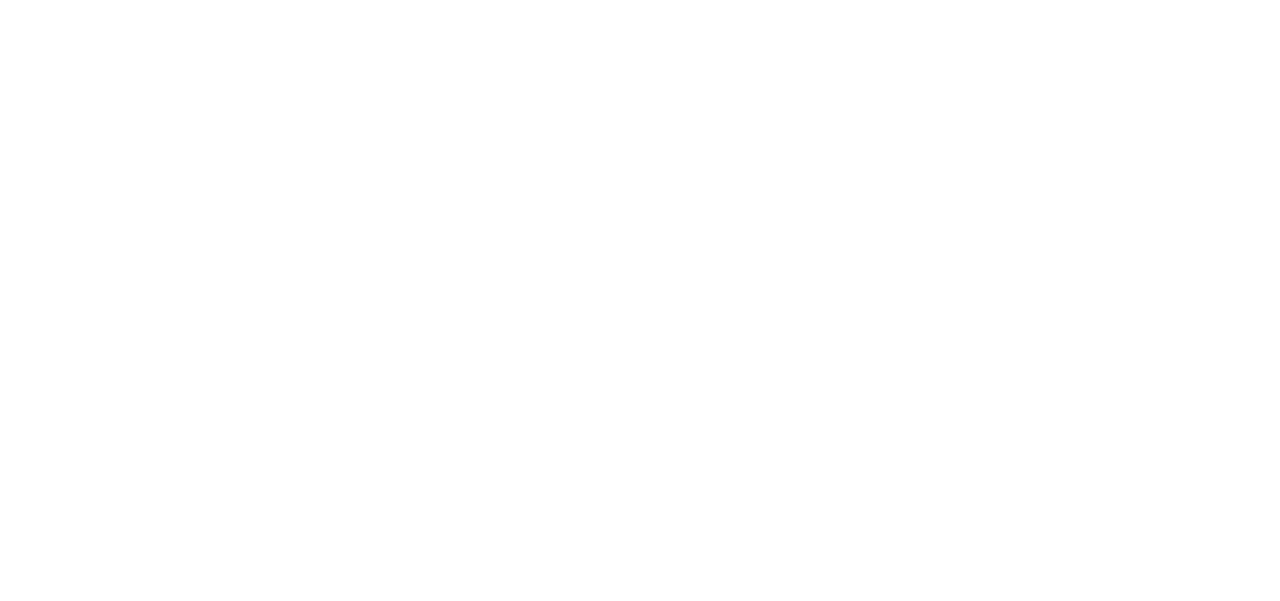
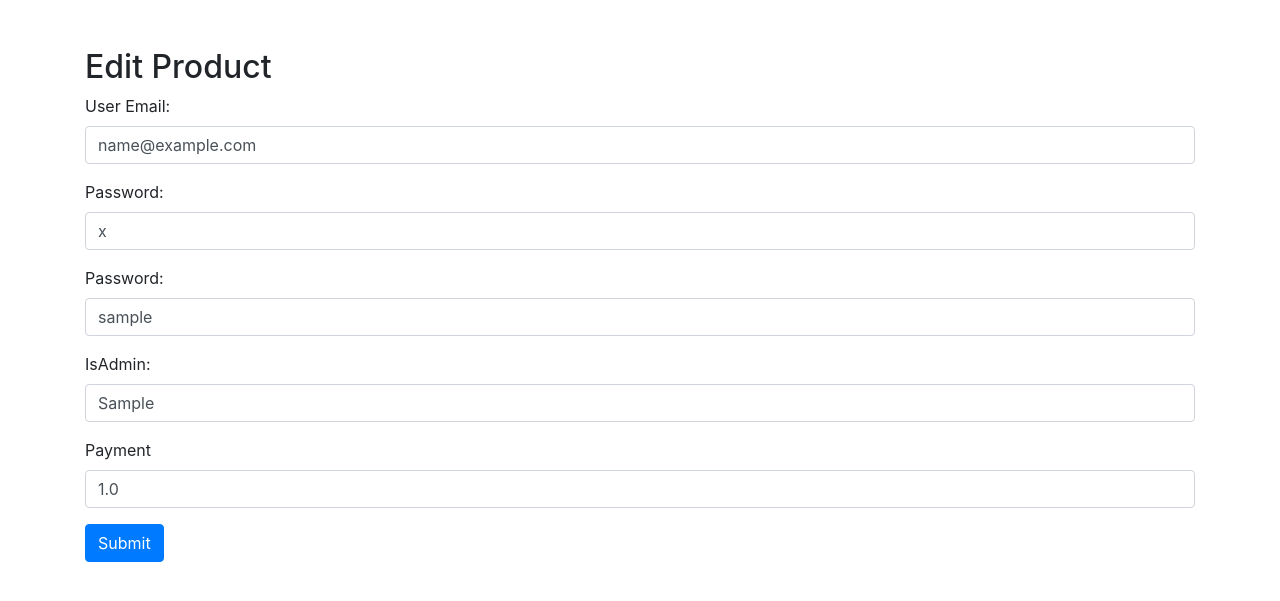
Before and after one commit to Sarthak2233/INSTYLE, a Flask app: page /users/1/edit in a window 1280 px wide. Before the commit the part shown is empty. Shown: the top 601 px of the page. Run offline with Flask 3, Linux system fonts and the light colour scheme; the visitor is signed in with stand-in values (Sample User, id 1); tables that the repository leaves empty hold one stand-in row (values such as "Sample post"); some libraries are stand-ins or nearby versions.

Commit message:
Implement edit user functionality

```diff
--- a/app.py
+++ b/app.py
@@ -172,10 +172,28 @@ def add_user():
 @app.route('/users/<int:user_id>/edit', methods=['GET', 'POST'])
 def edit_user(user_id):
     # Retrieve the user with the specified ID
-    user = User.query.get_or_404(user_id)
+    if 'user_id' not in session:
+        redirect(url_for('login'))
+    else:
+        user = User.query.get(user_id)
+        if not user:
+            return 'User NotFound'
+        if request.method =='POST':
+            user.email = request.form['email']
+            user.password = request.form['password']
+            user.username = request.form['username']
+            user.isAdmin = request.form['isAdmin']
+            user.payment = request.form['payment']
+
+            db.session.commit()
+
+            return redirect(url_for('list_users'))
+
+
+
     # Handle form submission for editing user details
     # Update user details in the database
-    return render_template('edit_user.html', user=user)
+        return render_template('edit_user.html', user=user)
 
 @app.route('/users/<int:user_id>/delete', methods=['POST'])
 def delete_user(user_id):
--- a/stmp_checker.py
+++ b/stmp_checker.py
@@ -17,8 +17,8 @@ def send_email(subject, body, recipient, sender_email, sender_password):
     server.quit()
 
 # Replace these with your actual email and password
-sender_email = "sarakbasner6@gmail.com"
-sender_password = "yfpk mije noxz ttuf"
+sender_email = "sarakbasnet6@gmail.com"
+sender_password = "sarakbasnet6!@#"
 
 subject = "Test Subject"
 body = "This is a test email."
--- a/templates/edit_user.html
+++ b/templates/edit_user.html
@@ -1,10 +1,38 @@
+<!-- edit_product.html -->
 <!DOCTYPE html>
 <html lang="en">
 <head>
     <meta charset="UTF-8">
-    <title>Title</title>
+    <meta name="viewport" content="width=device-width, initial-scale=1.0">
+    <title>Edit User</title>
+    <link rel="stylesheet" href="https://maxcdn.bootstrapcdn.com/bootstrap/4.0.0/css/bootstrap.min.css">
 </head>
 <body>
-
+    <div class="container mt-5">
+        <h2>Edit Product</h2>
+        <form method="post" action="{{ url_for('edit_user', user_id=user.id) }}" enctype="multipart/form-data">
+            <div class="form-group">
+                <label for="email">User Email:</label>
+                <input type="text" class="form-control" id="email" name="email" value="{{ user.email }}" required>
+            </div>
+            <div class="form-group">
+                <label for="password">Password:</label>
+                <input type="text" class="form-control" id="password" name="password" value="{{ user.password }}" required>
+            </div>
+            <div class="form-group">
+                <label for="username">Password:</label>
+                <input type="text" class="form-control" id="username" name="username" value="{{ user.username }}" required>
+            </div>
+            <div class="form-group">
+                <label for="isAdmin">IsAdmin:</label>
+                <input type="text" class="form-control" id="isAdmin" name="isAdmin" value="{{ user.isAdmin }}" required>
+            </div>
+            <div class="form-group">
+                <label for="payment">Payment</label>
+                <input type="text" class="form-control" id="payment" name="payment" value="{{ user.payment }}" required>
+            </div>
+            <button type="submit" class="btn btn-primary">Submit</button>
+        </form>
+    </div>
 </body>
 </html>
--- a/templates/editmerch.html
+++ b/templates/editmerch.html
@@ -13,7 +13,7 @@
         <form method="post" action="{{ url_for('edit_product', item_id=product.id) }}" enctype="multipart/form-data">
             <div class="form-group">
                 <label for="product_code">Product Code:</label>
-                <input type="text" class="form-control" id="product_code" name="name" value="{{ product.product_code }}" required>
+                <input type="text" class="form-control" id="product_code" name="product_code" value="{{ product.product_code }}" required>
             </div>
             <div class="form-group">
                 <label for="name">Name:</label>
```
Also changed, not shown: README.md (deleted).
